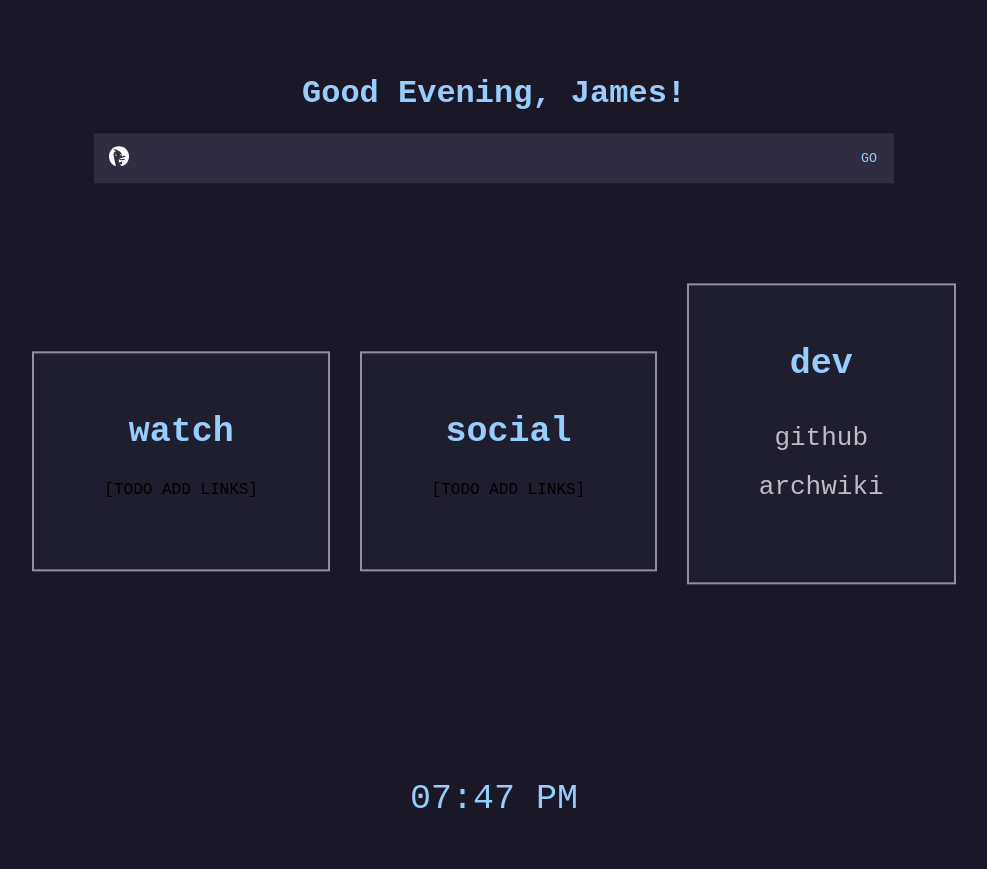
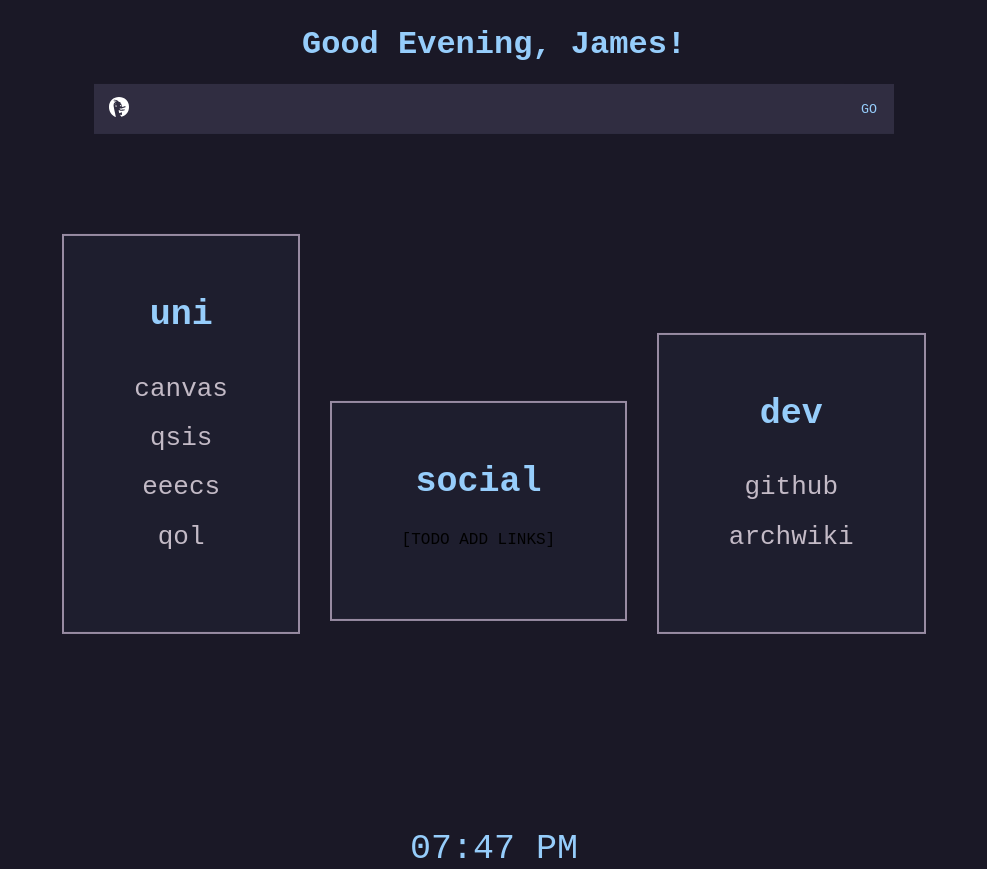
Before and after one commit to James-McK/startpage, a plain HTML site: page index.html in a window 1280 px wide. Shown: the whole page, without its empty margins (146-1133 px from the left). Before the commit the page ends 820 px from the top, so only its background shows below. Drawn offline with Linux system fonts and the light colour scheme; a web font is replaced by a local one.

Commit message:
Some links

```diff
--- a/index.html
+++ b/index.html
@@ -18,8 +18,11 @@
 			</form>
 		</div>
 		<div class="entertainment">
-			<h2>watch</h2>
-			[TODO ADD LINKS]
+			<h2>uni</h2>
+			<a href="https://canvas.qub.ac.uk/">canvas</a><br />
+			<a href="https://qsis.qub.ac.uk/">qsis</a><br />
+			<a href="https://selfservice.eeecs.qub.ac.uk/">eeecs</a><br />
+			<a href="https://www.qub.ac.uk/qol/">qol</a>
 		</div>
 		<div class="social">
 			<h2>social</h2>
```
